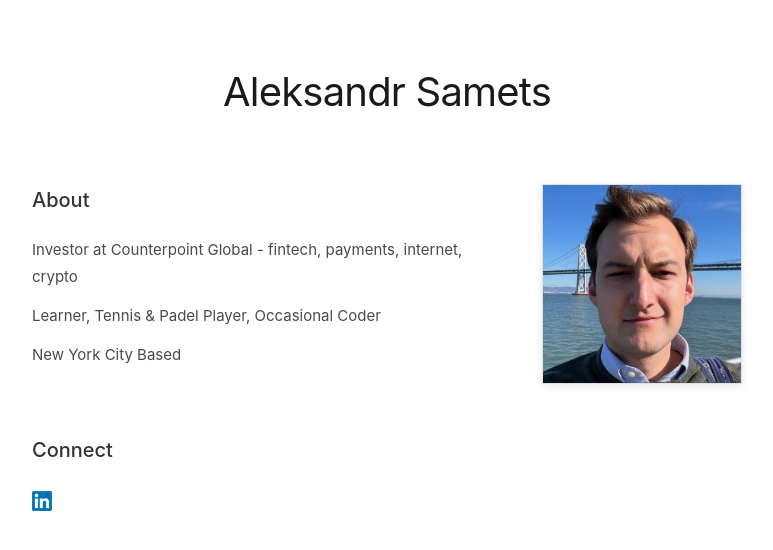
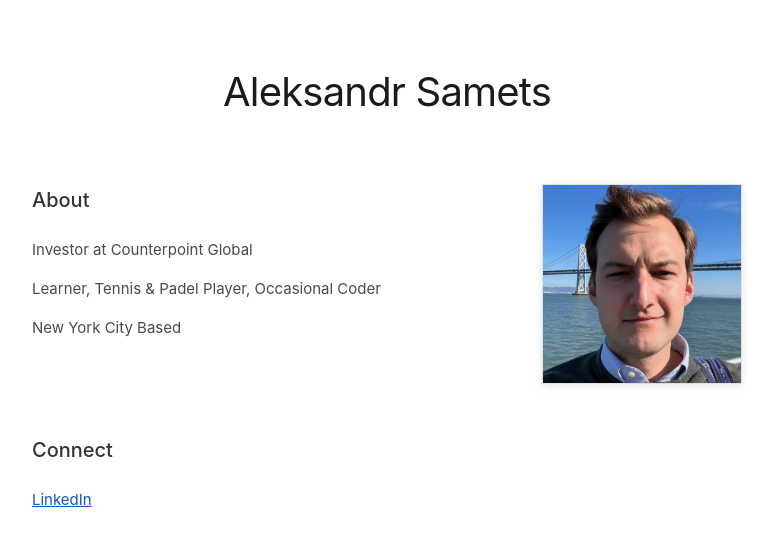
Before and after one commit to aleksandrsamets/aleksandrsamets.github.io, a plain HTML site: page index.html in a window 1280 px wide. Shown: the whole page, without its empty margins (253-1026 px from the left). Drawn offline with Linux system fonts and the light colour scheme.

Commit message:
Replace the LinkedIn icon with a blue text link.
Use the same type as the About paragraphs, and shorten the Counterpoint Global line.

Co-authored-by: Cursor <cursoragent@cursor.com>

```diff
--- a/index.html
+++ b/index.html
@@ -49,17 +49,16 @@
     }
 
     a {
-      color: #1a1a1a;
-      text-decoration: none;
-      transition: opacity 0.2s ease;
+      font-family: inherit;
+      font-size: 15px;
+      font-weight: 400;
+      line-height: 1.8;
+      color: #1155cc;
+      text-decoration: underline;
     }
 
     a:hover {
-      opacity: 0.7;
-    }
-
-    a img {
-      vertical-align: middle;
+      color: #0b3d91;
     }
 
     .about-container {
@@ -117,7 +116,7 @@
     <section class="about-container">
       <div class="about-content">
         <h2>About</h2>
-        <p>Investor at Counterpoint Global - fintech, payments, internet, crypto</p>
+        <p>Investor at Counterpoint Global </p>
         <p>Learner, Tennis & Padel Player, Occasional Coder</p>
         <p>New York City Based</p>
       </div>
@@ -127,9 +126,7 @@
     <section>
       <h2>Connect</h2>
       <p>
-        <a href="https://www.linkedin.com/in/aleksandr-samets-424890130/" aria-label="LinkedIn profile">
-          <img src="linkedinlogo.png" alt="LinkedIn" height="20" width="20">
-        </a>
+        <a href="https://www.linkedin.com/in/aleksandr-samets-424890130/">LinkedIn</a>
       </p>
     </section>
   </main>
```
Also changed, not shown: linkedinlogo.png (deleted).
